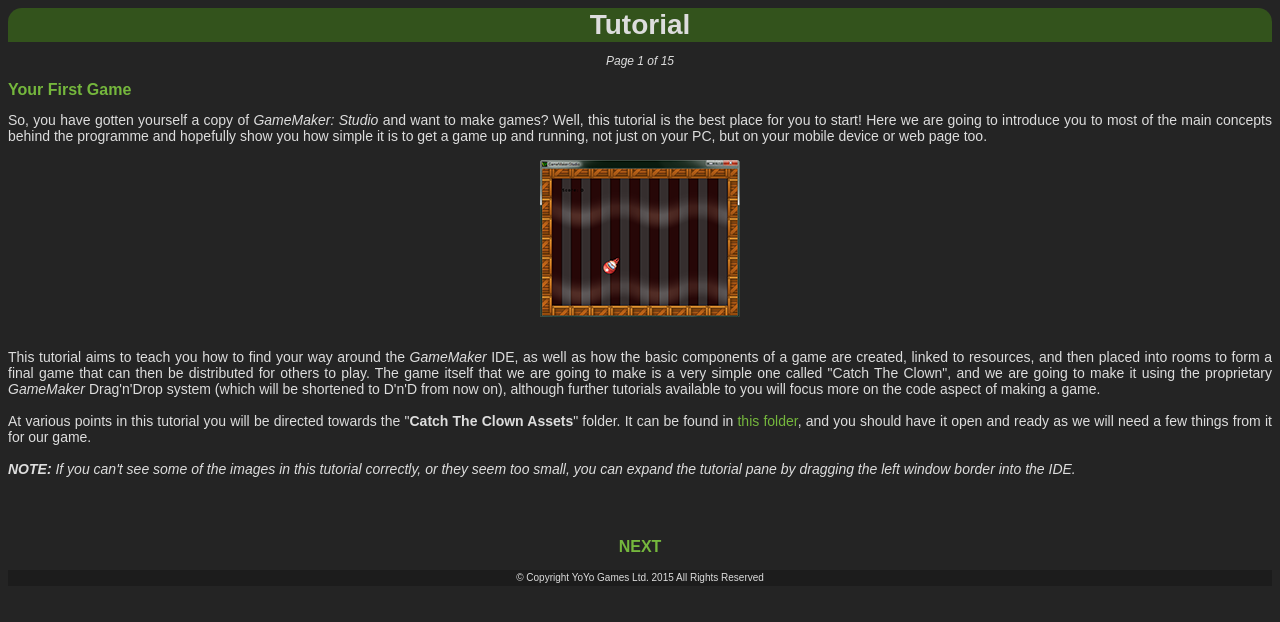
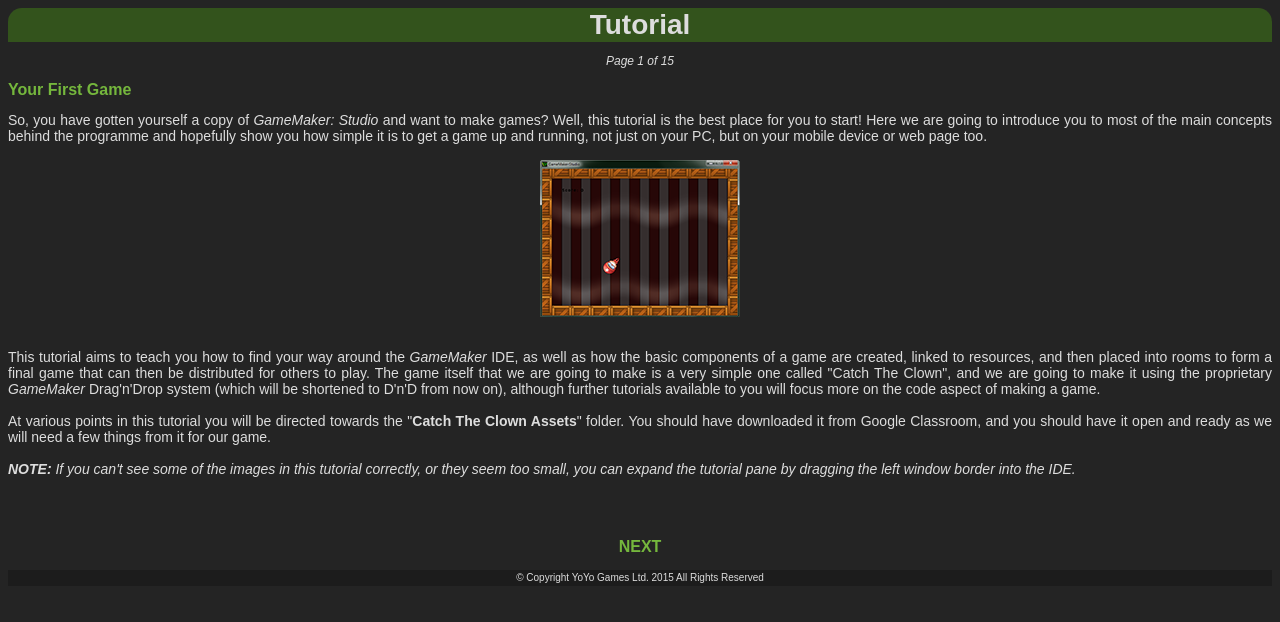
Before and after one commit to MrsGratch/MyFirstGame, a plain HTML site: page index.html in a window 1280 px wide. Drawn offline with Linux system fonts and the light colour scheme.

Commit message:
Update index.html

```diff
--- a/index.html
+++ b/index.html
@@ -28,7 +28,7 @@ a final game that can then be distributed for others to play. The game itself th
 <br>
 <br>
 
-At various points in this tutorial you will be directed towards the "<b>Catch The Clown Assets</b>" folder. It can be found in <a href="Catch_The_Clown_Assets/" target="_BLANK">this folder</a>, and you
+At various points in this tutorial you will be directed towards the "<b>Catch The Clown Assets</b>" folder. You should have downloaded it from Google Classroom, and you
 should have it open and ready as we will need a few things from it for our game.
 <br>
 <br>
```
